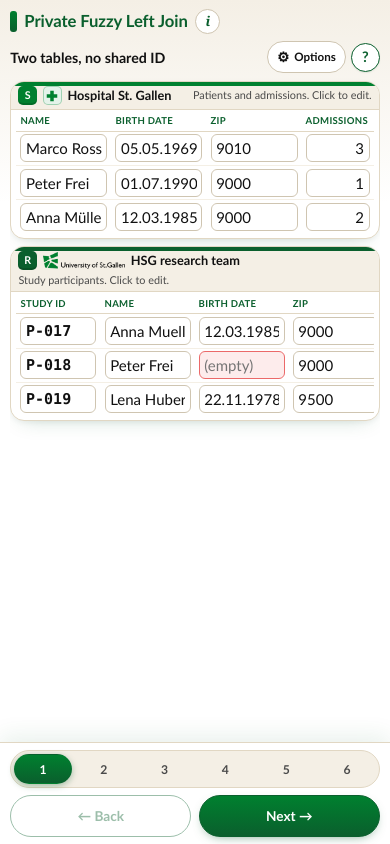
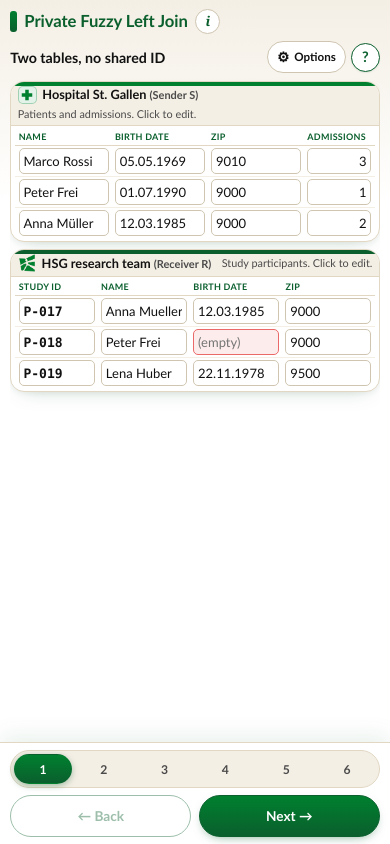
Before and after one commit to Piberg24/private-fuzzy-left-join-sim, a plain HTML site: page index.html in a window 390 px wide. Drawn offline with Linux system fonts and the light colour scheme.

Commit message:
Use HSG icon mark, replace S/R tags with (Sender S)/(Receiver R), make all tables including inputs ultra-compact

```diff
--- a/app.js
+++ b/app.js
@@ -522,19 +522,21 @@ const HOSPITAL_LOGO_SVG =
   '</svg></span>';
 
 const HSG_LOGO_HTML =
-  '<img src="hsg-logo.png" alt="University of St.Gallen" class="party-logo party-logo-hsg">';
+  '<img src="hsg-mark.png" alt="HSG" class="party-logo party-logo-hsg">';
 
-/** Panel header with S / R tag and Hospital / HSG logo. */
+/** Panel header with Hospital / HSG icon and (Sender S) / (Receiver R). */
 function panelHead(party, title, role, id) {
-  const tag = party
-    ? `<span class="party-tag party-tag-${party.toLowerCase()}" aria-hidden="true">${party}</span>`
-    : '';
   const logo = party === 'S' ? HOSPITAL_LOGO_SVG : party === 'R' ? HSG_LOGO_HTML : '';
+  const paren = party === 'S'
+    ? ' <span class="party-paren">(Sender S)</span>'
+    : party === 'R'
+      ? ' <span class="party-paren">(Receiver R)</span>'
+      : '';
   const idAttr = id ? ` id="${id}"` : '';
   const roleHtml = role ? `<span class="panel-role">${role}</span>` : '';
   return `
     <div class="panel-header">
-      <h3 class="panel-title"${idAttr}>${tag}${logo}<span>${title}</span></h3>
+      <h3 class="panel-title"${idAttr}>${logo}<span>${title}${paren}</span></h3>
       ${roleHtml}
     </div>`;
 }
--- a/index.html
+++ b/index.html
@@ -4,6 +4,7 @@
   <meta charset="UTF-8">
   <meta name="viewport" content="width=device-width, initial-scale=1.0">
   <title>Private Fuzzy Left Join, Simulator</title>
+  <link rel="icon" href="hsg-mark.png" type="image/png">
   <link rel="stylesheet" href="style.css">
 </head>
 <body>
--- a/style.css
+++ b/style.css
@@ -903,10 +903,16 @@ body {
 }
 
 .party-logo-hsg {
-  height: 1.18rem;
-  width: auto;
+  width: 1.25rem;
+  height: 1.25rem;
   display: block;
   object-fit: contain;
+}
+
+.party-paren {
+  font-weight: 600;
+  font-size: 0.86em;
+  color: var(--text-muted);
 }
 
 .panel-role {
@@ -947,19 +953,19 @@ body {
 table {
   width: 100%;
   border-collapse: collapse;
-  font-size: 0.8rem;
+  font-size: 0.76rem;
 }
 
 th,
 td {
-  padding: 0.2rem 0.32rem;
+  padding: 0.14rem 0.26rem;
   text-align: left;
   border-bottom: 1px solid var(--light-sand);
   vertical-align: middle;
 }
 
 th {
-  font-size: 0.68rem;
+  font-size: 0.64rem;
   font-weight: 700;
   letter-spacing: 0.03em;
   text-transform: uppercase;
@@ -992,14 +998,15 @@ tr.is-extra-row td {
 
 .cell-input {
   width: 100%;
-  min-width: 56px;
+  min-width: 50px;
+  height: 1.52rem;
   font-family: inherit;
-  font-size: 0.8rem;
+  font-size: 0.76rem;
   color: var(--text);
   background-color: var(--white);
   border: 1px solid var(--border);
-  border-radius: var(--radius-sm);
-  padding: 0.14rem 0.3rem;
+  border-radius: 5px;
+  padding: 0.08rem 0.26rem;
   transition: border-color 0.15s ease, box-shadow 0.15s ease;
 }
 
@@ -1372,41 +1379,42 @@ tr.is-extra-row td {
   }
 
   .cell-input {
-    font-size: 15px;
-    min-height: 28px;
-    min-width: 86px;
-    padding: 0.14rem 0.32rem;
+    font-size: 13px;
+    height: 26px;
+    min-height: 26px;
+    min-width: 72px;
+    padding: 0.08rem 0.26rem;
   }
 
   .cell-input-id {
-    min-width: 62px;
+    min-width: 52px;
   }
 
   .cell-input-num {
-    min-width: 52px;
+    min-width: 44px;
   }
 
   .panel-header {
-    padding: 0.32rem 0.5rem 0.26rem;
+    padding: 0.28rem 0.45rem 0.22rem;
   }
 
   .panel-body {
-    padding: 0.2rem 0.36rem 0.28rem;
+    padding: 0.16rem 0.3rem 0.22rem;
   }
 
   th,
   td {
-    padding: 0.18rem 0.28rem;
-    font-size: 0.78rem;
+    padding: 0.14rem 0.22rem;
+    font-size: 0.74rem;
   }
 
   th {
-    font-size: 0.66rem;
+    font-size: 0.62rem;
   }
 
   .share-chip {
-    min-width: 1.48rem;
-    height: 1.36rem;
-    font-size: 0.78rem;
+    min-width: 1.38rem;
+    height: 1.28rem;
+    font-size: 0.74rem;
   }
 }
```
Also changed, not shown: hsg-logo.png (deleted), hsg-mark.png (added).
